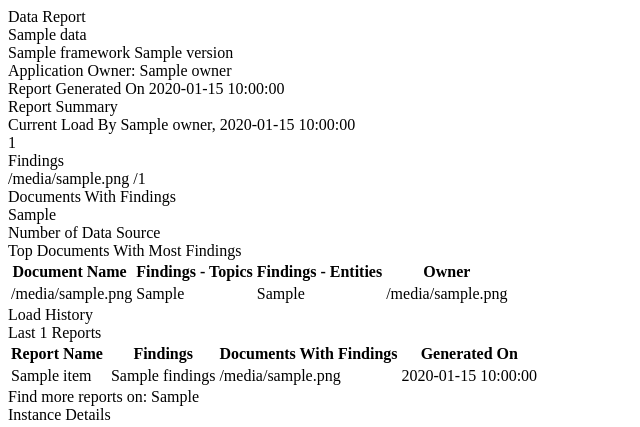
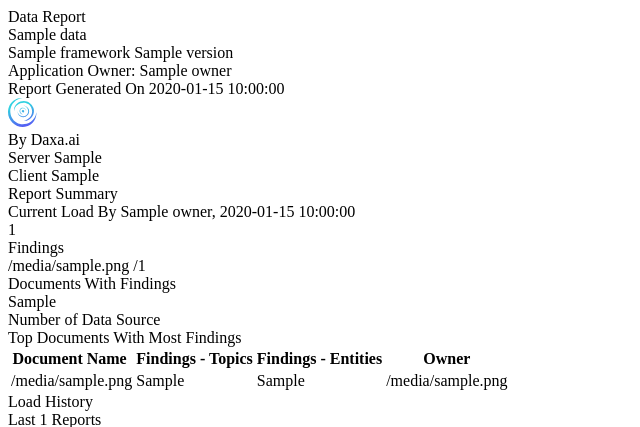
Before and after one commit to daxa-ai/pebblo, a Python web app: template pebblo/reports/templates/weasyprintTemplate.html in a window 1280 px wide. Shown: the top 427 px of the page, without its empty margins (0-640 px from the left). Run offline with Jinja, Linux system fonts and the light colour scheme; the template is opened without the code that fills it: most values are stand-ins (such as "Sample title", 1, 10 or a date in 2020).

Commit message:
Added pebblo version on reports and local UI

```diff
--- a/pebblo/app/pebblo-ui/src/constants/constant.js
+++ b/pebblo/app/pebblo-ui/src/constants/constant.js
@@ -11,6 +11,9 @@
 export const MEDIA_URL = SCRIPT_ELEMENT.dataset["static"];
 export const APP_DATA = JSON.parse(SCRIPT_ELEMENT.dataset["appdata"] || "");
 export const PORT = window.location.port;
+
+export const SERVER_VERSION = APP_DATA?.pebbloServerVersion || "";
+export const CLIENT_VERSION = APP_DATA?.pebbloClientVersion || "";
 
 export const NO_APPLICATIONS_FOUND = Object.keys(APP_DATA)?.length === 0;
 export const NO_FINDINGS_FOR_APP =
--- a/pebblo/app/pebblo-ui/static/index.css
+++ b/pebblo/app/pebblo-ui/static/index.css
@@ -320,6 +320,9 @@
 }
 
 /* <----------- COLOR -----------> */
+.surface-white {
+  color: var(--white);
+}
 .surface-10 {
   color: var(--surface-10);
 }
--- a/pebblo/reports/templates/weasyprintTemplate.html
+++ b/pebblo/reports/templates/weasyprintTemplate.html
@@ -12,7 +12,8 @@
     <title>Pebblo Report</title>
   </head>
   <body>
-    <section class="cover-page pl-23 pr-23 pt-42">
+    <section class="cover-page w-100 relative">
+      <div class="pl-23 pr-23 pt-42">
         <div class="surface-60 inter font-48 font-thin">Data Report</div>
         <div class="mt-9">
           <div class="surface-60 inter font-48 font-thin break-word">
@@ -28,6 +29,25 @@
           </div>
           <div class="purple-10 font-13 inter font-thin mt-2">
             Report Generated On {{ date }}
+          </div>
+        </div>
+      </div>
+      <div
+        class="footer font-300 pl-6 pr-6 inter w-70 flex items-center surface-main"
+      >
+        <div class="mr-2">
+          <img
+            class="logo mt-1 mb-1 img-no-files"
+            src="../assets/pebblo-logo-with-text.svg"
+            alt="Pebblo"
+          />
+        </div>
+        <div class="font-11">By Daxa.ai</div>
+        <div class="h-1px flex flex-1 bg-surface-30 ml-2 mr-2"></div>
+        <div class="font-12 flex">
+          <div>Server {{data.pebbloServerVersion|default(" ")}}</div>
+          <div class="divider bg-surface-30 mr-1 ml-1"></div>
+          <div>Client {{data.pebbloClientVersion|default(" ")}}</div>
         </div>
       </div>
     </section>
--- a/pebblo/reports/templates/xhtml2pdfTemplate.html
+++ b/pebblo/reports/templates/xhtml2pdfTemplate.html
@@ -651,6 +651,11 @@
             Report Generated On {{ date }}
           </div>
         </div>
+        <div class="">
+          <div>Server {{data.pebbloServerVersion|default(" ")}}</div>
+          <div class="divider bg-surface-30 mr-1 ml-1"></div>
+          <div>Client {{data.pebbloClientVersion|default(" ")}}</div>
+        </div>
       </div>
     </section>
     <pdf:nextpage />
```
Also changed, not shown: pebblo/app/pebblo-ui/src/components/header.js (+14 -2 lines), pebblo/reports/templates/index.css (+46 -10 lines), pebblo/reports/assets/pebblo-logo-with-text.svg (added), pebblo/reports/assets/pebblo-logo.svg (added). Lines whose indentation alone changed are shown as unchanged.
